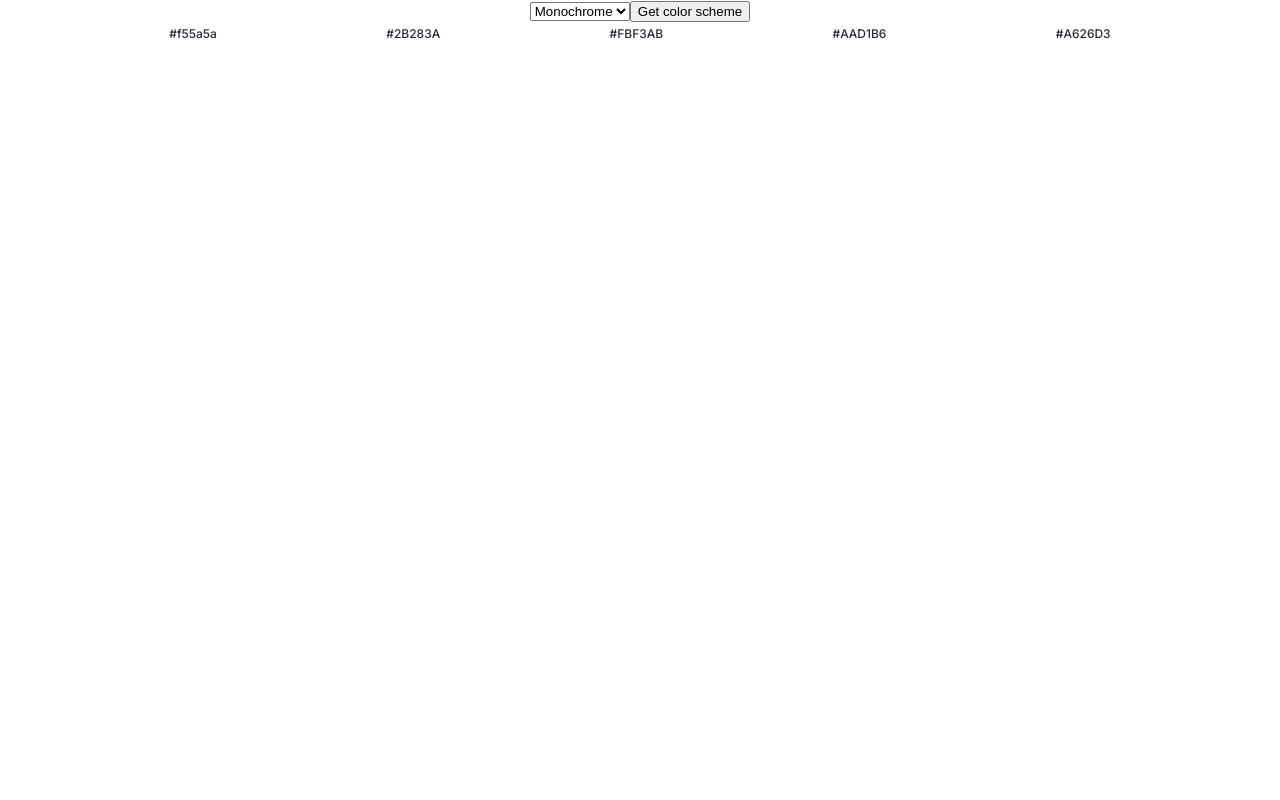
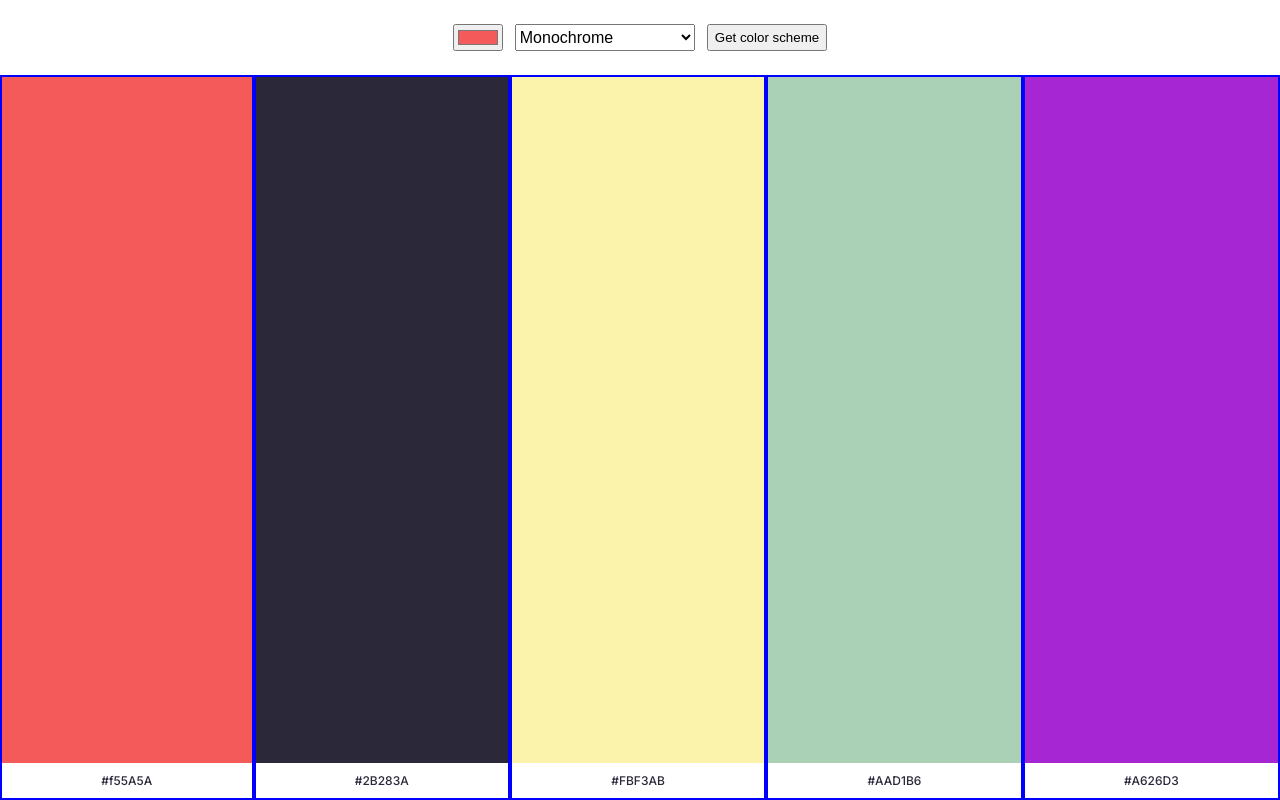
Before and after one commit to adamgonzls/color-picker, a React (Vite) app: page / in a window 1280 px wide. Built offline with nearby package versions, Linux system fonts and the light colour scheme.

Commit message:
feature: add form inputs and update state - css update appearance of elements - add change handler

```diff
--- a/index.html
+++ b/index.html
@@ -4,7 +4,7 @@
     <meta charset="UTF-8" />
     <link rel="icon" type="image/svg+xml" href="/src/favicon.svg" />
     <meta name="viewport" content="width=device-width, initial-scale=1.0" />
-    <title>Vite App</title>
+    <title>Color Scheme</title>
     <link rel="preconnect" href="https://fonts.googleapis.com">
     <link rel="preconnect" href="https://fonts.gstatic.com" crossorigin>
     <link href="https://fonts.googleapis.com/css2?family=Inter:wght@400;500&display=swap" rel="stylesheet">
--- a/src/App.jsx
+++ b/src/App.jsx
@@ -3,41 +3,81 @@ import './App.css'
 
 function App () {
   const [count, setCount] = useState(0)
+  const [colorSelection, setColorSelection] = useState({
+    seedColor: '#f55A5A',
+    colorMode: 'Monochrome'
+  })
 
-  useEffect(() => {
-    console.log('useEffect ran')
-  }, [])
+  console.log(colorSelection)
+
+  // useEffect(() => {
+  //   console.log('useEffect ran')
+  //   fetch(`https://www.thecolorapi.com/id?hex=${colorScheme.seedColor}`)
+  //     .then(res => res.json())
+  //     .then(data => console.log(data))
+  // }, [])
+
+  function handleChange (e) {
+    const { name, value } = e.target
+    setColorSelection(prevColorSelection => {
+      return {
+        ...prevColorSelection,
+        [name]: value
+      }
+    })
+  }
+
+  function handleCopyText (e) {
+    const { innerText } = e.target
+    console.log(innerText)
+    navigator.clipboard.writeText(innerText)
+  }
 
   return (
     <main className='App'>
-      <div>
-        <div className='picker'>
-          <div className='picker__swatch' />
-          <select name='' id=''>
-            <option value=''>Monochrome</option>
-          </select>
-          <button className='picker__button'>Get color scheme</button>
-        </div>
+      <div className='picker'>
+        <input
+          type='color'
+          name='seedColor'
+          onChange={handleChange}
+          value={colorSelection.seedColor}
+        />
+        <select
+          type='select'
+          name='colorMode'
+          className='picker__mode'
+          onChange={handleChange}
+          value={colorSelection.colorMode}
+        >
+          <option value='monochrome'>Monochrome</option>
+          <option value='monochrome-dark'>Monochrome-Dark</option>
+          <option value='monochrome-light'>Monochrome-Light</option>
+          <option value='analogic'>Analogic</option>
+          <option value='complement'>Complement</option>
+          <option value='analogic-complement'>Analogic-Complement</option>
+          <option value='triad'>Triad</option>
+          <option value='quad'>Quad</option>
+        </select>
+        <button className='picker__submit'>Get color scheme</button>
       </div>
       <div className='color-display'>
-        <div>
-          <div />
-          <span className='color-display__value'>#f55a5a</span>
+        <div className='color-display__column' style={{ backgroundColor: '#f55A5A' }}>
+          <span
+            className='color-display__value'
+            onClick={handleCopyText}
+          >#f55A5A
+          </span>
         </div>
-        <div>
-          <div />
+        <div className='color-display__column' style={{ backgroundColor: '#2B283A' }}>
           <span className='color-display__value'>#2B283A</span>
         </div>
-        <div>
-          <div />
+        <div className='color-display__column' style={{ backgroundColor: '#FBF3AB' }}>
           <span className='color-display__value'>#FBF3AB</span>
         </div>
-        <div>
-          <div />
+        <div className='color-display__column' style={{ backgroundColor: '#AAD1B6' }}>
           <span className='color-display__value'>#AAD1B6</span>
         </div>
-        <div>
-          <div />
+        <div className='color-display__column' style={{ backgroundColor: '#A626D3' }}>
           <span className='color-display__value'>#A626D3</span>
         </div>
       </div>
--- a/src/index.css
+++ b/src/index.css
@@ -1,4 +1,5 @@
 :root {
+  --white: #fff;
   --steel-grey: #2B283A;
   --body-font:'Inter', sans-serif;
   --font-medium: 500;
@@ -22,12 +23,55 @@ body {
   -moz-osx-font-smoothing: grayscale;
 }
 
+#root {
+  height: 100%;
+}
+
+.App {
+  /* height: inherit; */
+  height: 100%;
+  display: flex;
+  flex-direction: column;
+}
+
+.picker {
+  padding-top: 1.5em;
+  padding-bottom: 1.5em;
+  display: flex;
+  justify-content: center;
+  align-items: stretch;
+  gap: .75em;
+}
+
+.picker__mode, .picker__submit {
+  /* padding: .875em; */
+}
+
+.picker__mode {
+  font-size: 1rem;
+}
+
 .color-display {
+  flex-grow: 1;
   display: flex;
   justify-content: space-evenly;
 }
 
+.color-display__column {
+  flex-grow: 1;
+  display: flex;
+  flex-direction: column;
+  border: 2px solid blue;
+}
+
 .color-display__value {
+  margin-top: auto;
+}
+
+.color-display__value {
+  padding-top: .825em;
+  padding-bottom: .825em;
+  background-color: var(--white);
   color: var(--steel-grey);
   font-size: .75rem;
   font-weight: var(--font-medium);
```
Also changed, not shown: src/favicon.svg.
